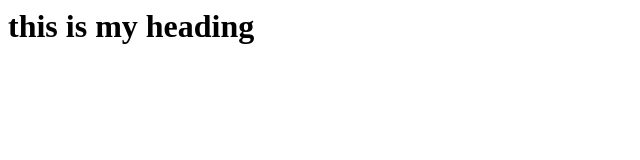
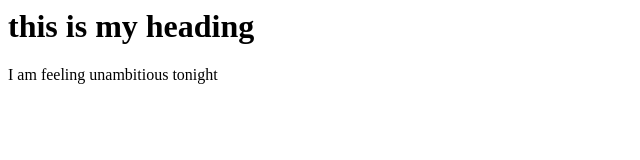
Before and after one commit to erica-toews/erica-toews.github.io, a plain HTML site: page index.html in a window 1280 px wide. Shown: the whole page, without its empty margins (0-640 px from the left). Drawn offline with Linux system fonts and the light colour scheme; a web font is replaced by a local one.

Commit message:
Update index.html

```diff
--- a/index.html
+++ b/index.html
@@ -8,5 +8,7 @@
     </head>
     <body>
         <h1>this is my heading</h1>
+        <p> I am feeling unambitious tonight </p>
+
     </body>
 </html>
```
